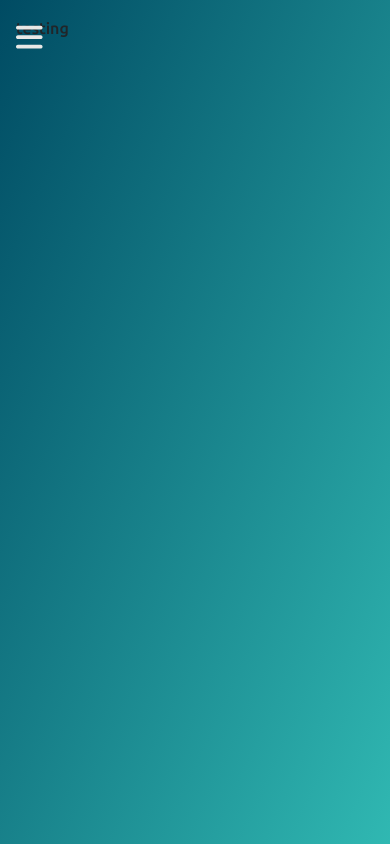
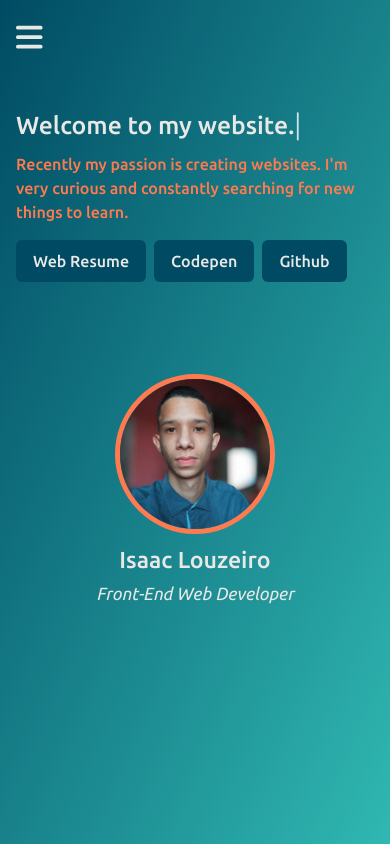
Before and after one commit to IsaacLouzeiro/isaaclouzeiro-dev, a Vue app: page / in a window 390 px wide. Built offline with nearby package versions, Linux system fonts and the light colour scheme.

Commit message:
finalizando a secao home versao movel/mobile

```diff
--- a/src/App.vue
+++ b/src/App.vue
@@ -2,7 +2,13 @@
     <div class="row h-100 g-0">
         <NavbarContent class="col-1" :language="language" :navBar="navBar" @change-to="changeLang = $event" />
 
-        <router-view class="col-sm-11 gx-sm-5" />
+        <router-view
+            class="col-sm-11 gx-sm-5"
+
+            :homeText="homeText"
+            :homeButtons="homeButtons"
+            :homeIsaac="homeIsaac"
+        />
     </div>
 </template>
 
@@ -13,13 +19,22 @@ export default {
     name: 'App',
     data() {
         return {
+            // navbar content
             language: [],
             changeLang: '',
-            navBar: []
+            navBar: [],
+
+            // home content
+            homeText: [],
+            homeButtons: [],
+            homeIsaac: []
         }
     },
+
+    // translation config
     methods: {
         english() {
+            // navbar content
             this.language = [
                 { showName: 'English', name: 'English', isCheck: true },
                 { showName: 'Portuguese', name: 'Portuguese', isCheck: false }
@@ -30,10 +45,34 @@ export default {
                 'About',
                 'My Work',
                 'Contact'
-            ]
+            ],
+
+            // home content
+            this.homeText = [
+                "Welcome to my website.",
+                "Recently my passion is creating websites. I'm very curious and constantly searching for new things to learn."
+            ],
+
+            this.homeButtons = [
+                {
+                    name: 'Web Resume',
+                    link: 'https://isaac-resume.web.app/'
+                },
+                {
+                    name: 'Codepen',
+                    link: 'https://codepen.io/isaaclouzeiro'
+                },
+                {
+                    name: 'Github',
+                    link: 'https://github.com/IsaacLouzeiro'
+                }
+            ],
+
+            this.homeIsaac = ['Isaac Louzeiro', 'Front-End Web Developer']
         },
 
         portuguese() {
+            // navbar content
             this.language = [
                 { showName: 'Inglês', name: 'English', isCheck: false },
                 { showName: 'Português', name: 'Portuguese', isCheck: true }
@@ -44,7 +83,30 @@ export default {
                 'Sobre',
                 'Meus Trabalhos',
                 'Contato'
-            ]
+            ],
+
+            // home content
+            this.homeText = [
+                "Bem vindo ao meu site.",
+                "Recentemente minha paixão é criar sites. Eu sou bastante curioso e estou constantemente procurando coisas novas para aprender."
+            ],
+
+            this.homeButtons = [
+                {
+                    name: 'Currículo Web',
+                    link: 'https://isaac-resume.web.app/'
+                },
+                {
+                    name: 'Codepen',
+                    link: 'https://codepen.io/isaaclouzeiro'
+                },
+                {
+                    name: 'Github',
+                    link: 'https://github.com/IsaacLouzeiro'
+                }
+            ],
+
+            this.homeIsaac = ['Isaac Louzeiro', 'Desenvolvedor Web Front-End']
         }
     },
     created() {
--- /dev/null
+++ b/src/assets/writingAnimation.scss
@@ -0,0 +1,54 @@
+// SCSS Text Writing Animation - By Isaac Louzeiro on Codepen
+// Access on https://codepen.io/isaaclouzeiro/pen/gOeMrvM
+
+$font-size: 1em;
+$height-size: $font-size + .3em;
+$espaco-letra: 0.52em;
+$quantidade-espacos: 22;
+$width-size: $espaco-letra * $quantidade-espacos;
+
+@keyframes digitar {
+    from { width: 0; }
+    to { width: $width-size; }
+}
+
+@keyframes piscando {
+    from { opacity: 0; }
+    to { opacity: 1; }
+}
+
+.digitacao {
+    display: flex;
+    justify-content: flex-start;
+    align-items: center;
+
+    .boxText {
+        position: relative;
+        width: $width-size;
+        height: $height-size;
+        display: flex;
+        align-items: center;
+        justify-content: flex-start;
+        overflow: hidden;
+
+        animation-name: digitar;
+        animation-duration: 4.5s;
+        animation-iteration-count: 1;
+
+        .text {
+            min-width: $width-size;
+            font-size: $font-size;
+        }
+    }
+    .barra {
+        margin: -5px;
+        margin-bottom: .2em;
+        font-size: $font-size + .8em;
+        color: white;
+        font-weight: 300;
+
+        animation-name: piscando;
+        animation-duration: .4s;
+        animation-iteration-count: infinite;
+    }
+}
--- /dev/null
+++ b/src/components/HomeContent.vue
@@ -0,0 +1,82 @@
+<template>
+    <div id="home">
+        <div class="homeTextButtons">
+            <div class="digitacao">
+                <h2 class="boxText"><span class="text">{{ homeText[0] }}</span></h2><span class="barra">|</span>
+            </div>
+            <p>{{ homeText[1] }}</p>
+
+            <ul class="nav">
+                <li class="nav-item" v-for="(btn, index) in homeButtons" :key="index"><a :href="btn.link" class="nav-link btn" target="_blank">{{ btn.name }}</a></li>
+            </ul>
+        </div>
+
+        <div class="homeIsaac">
+            <img src="@/assets/img/me.jpeg" alt="Isaac Louzeiro">
+            <h3>{{ homeIsaac[0] }}</h3>
+            <p>{{ homeIsaac[1] }}</p>
+        </div>
+    </div>
+</template>
+
+<script>
+export default {
+    name: 'HomeContent',
+    props: {
+        // home content
+        homeText: Array,
+        homeButtons: Array,
+        homeIsaac: Array
+    }
+}
+</script>
+
+<style lang="scss" scoped>
+    @import '@/assets/colors/colors.scss';
+
+    @import '@/assets/writingAnimation.scss';
+
+    #home {
+        width: 100%;
+        height: 100%;
+        max-height: 700px;
+        display: flex;
+        flex-direction: column;
+        justify-content: space-evenly;
+
+        .homeTextButtons {
+            h2 { color: $color-l-1; }
+
+            p { color: $color-l-3; }
+
+            ul {
+                li {
+                    a {
+                        background-color: $color-d-2;
+                        color: $color-l-1;
+                        margin-right: .5em;
+                    }
+                }
+            }
+        }
+
+        .homeIsaac {
+            display: flex;
+            flex-direction: column;
+            align-items: center;
+
+            img {
+                width: 10em;
+                height: 10em;
+                border-radius: 5em;
+                border: 5px solid $color-l-3;
+            }
+
+            h3, p { color: $color-l-1; }
+
+            h3 { margin-top: .5em; }
+
+            p { font-size: 1.1em; font-style: italic; }
+        }
+    }
+</style>
--- a/src/views/MainView.vue
+++ b/src/views/MainView.vue
@@ -1,11 +1,25 @@
 <template>
     <div id="main">
-        <p>testing</p>
+        <HomeContent
+            :homeText="homeText"
+            :homeButtons="homeButtons"
+            :homeIsaac="homeIsaac" />
     </div>
 </template>
 
 <script>
+import HomeContent from '@/components/HomeContent.vue';
+
 export default {
-    name: 'MainView'
+    name: 'MainView',
+    props: {
+        // home content
+        homeText: Array,
+        homeButtons: Array,
+        homeIsaac: Array
+    },
+    components: {
+        HomeContent
+    }
 }
 </script>
```
Also changed, not shown: src/assets/img/me.jpeg (added).
